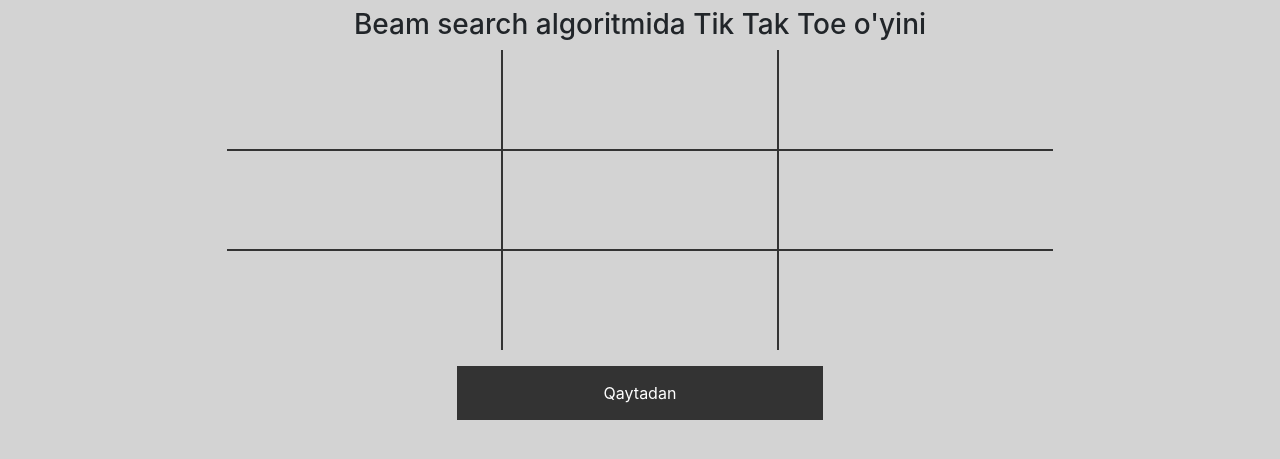
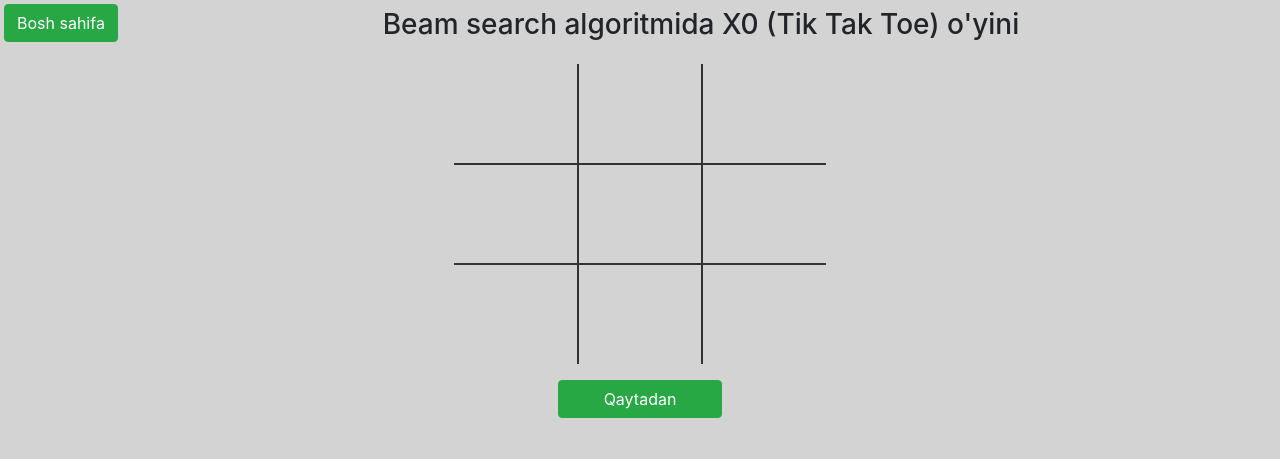
Before and after one commit to regression100/Amaliy_1, a Spring Boot app: page /beam in a window 1280 px wide. Shown: the top 459 px of the page. Run offline with Spring Boot 4, Linux system fonts and the light colour scheme.

Commit message:
Yangilandi

```diff
--- a/src/main/resources/static/js/hill.js
+++ b/src/main/resources/static/js/hill.js
@@ -21,8 +21,8 @@
             "<div class=\"row text-center d-flex justify-content-center mt-2\">";
 
         for (let i = 0; i < count; i++) {
-            t1+="<input id='"+i+"' class=\"form-control w-25 col-1\" placeholder=\"(2-10)\">";
-            t2+="<input id='"+"q"+i+"' class=\"form-control w-25 col-1\" placeholder=\"(2-10)\">";
+            t1+="<input id='"+i+"' class=\"form-control w-25 col-1\" placeholder=\"\">";
+            t2+="<input id='"+"q"+i+"' class=\"form-control w-25 col-1\" placeholder=\"\">";
 
         }
         t1+="</div>";
--- a/src/main/resources/templates/beam.html
+++ b/src/main/resources/templates/beam.html
@@ -11,10 +11,15 @@
 </head>
 <body style="background-color: lightgrey" class="text-center text-center d-flex justify-content-center">
 
+<nav class="fixed-top">
 
-<div class="row justify-content-center d-flex text-center">
-  <h3 class="col-12 mb-2 mt-2">Beam search algoritmida Tik Tak Toe o'yini</h3>
-  <table class="col-9 ml-5 mr-5 w-25">
+  <a href="/" style="color: white" class="float-left btn btn-success m-1">Bosh sahifa</a>
+  <h3 class="mb-2 mt-2">Beam search algoritmida X0 (Tik Tak Toe) o'yini</h3>
+
+</nav>
+
+<div class="row justify-content-center mt-5 d-flex text-center">
+  <table class="col-9 ml-5 mr-5 w-25 mt-3">
     <tr>
       <td class="cell" id="0"></td>
       <td class="cell" id="1"></td>
@@ -32,7 +37,7 @@
     </tr>
   </table>
 
-  <button class="col-4 mt-3" onClick="onStartGame()">
+  <button class="col-4 mt-3 btn btn-success" onClick="onStartGame()">
     Qaytadan
   </button>
 
```
Also changed, not shown: src/main/resources/templates/optimal.html (+8 -4 lines).
